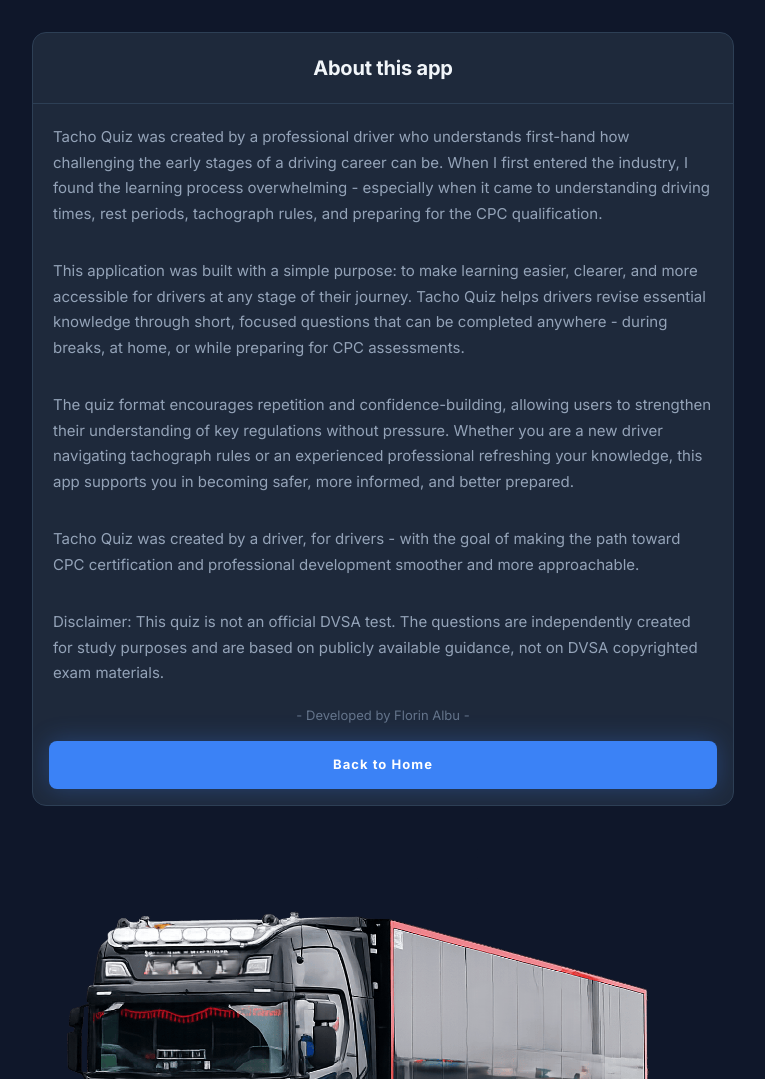
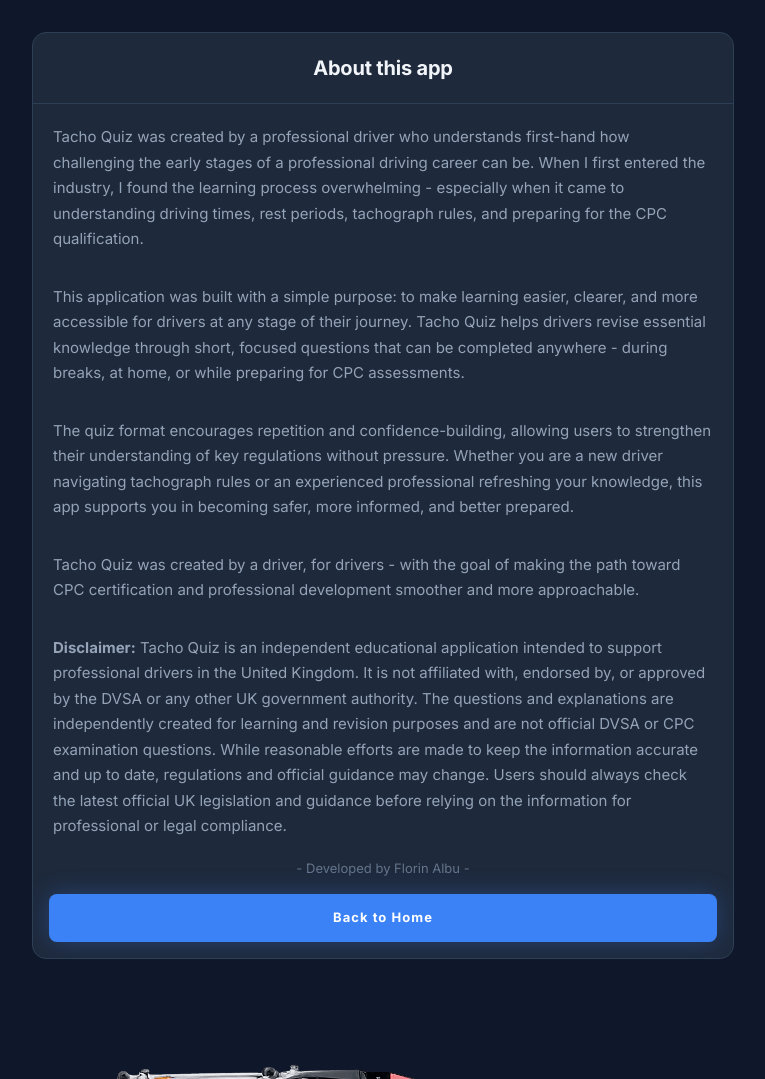
Before and after one commit to 11florin/tachoquiz-backend-django, a Django app: page /about/ in a window 1280 px wide. Shown: the part 62-1141 px from the top of the page, without its empty margins (257-1022 px from the left). Run offline with Django 5.2, Linux system fonts and the light colour scheme; some libraries are stand-ins or nearby versions.

Commit message:
Add about page translations

```diff
--- a/quiz/templates/quiz/about.html
+++ b/quiz/templates/quiz/about.html
@@ -1,60 +1,79 @@
 {% extends "tachoquiz/base.html" %}
-{% load static %}
+{% load static i18n %}
 
 {% block title %}
-About | Tacho Quiz
+{% translate "About" %} | Tacho Quiz
 {% endblock %}
 
 {% block content %}
 <section class="about-section">
   <div class="screen-header">
-    <h1>About this app</h1>
+    <h1>{% translate "About this app" %}</h1>
   </div>
 
   <div class="about-body">
     <div class="about-item">
       <p>
+        {% blocktranslate trimmed %}
         Tacho Quiz was created by a professional driver who understands
-        first-hand how challenging the early stages of a driving career can be.
-        When I first entered the industry, I found the learning process
-        overwhelming - especially when it came to understanding driving times,
-        rest periods, tachograph rules, and preparing for the CPC qualification.
+first-hand how challenging the early stages of a professional driving career can be.
+When I first entered the industry, I found the learning process
+overwhelming - especially when it came to understanding driving times,
+rest periods, tachograph rules, and preparing for the CPC qualification.
+        {% endblocktranslate %}
       </p>
     </div>
     <div class="divider"></div>
     <div class="about-item">
       <p>
+        {% blocktranslate trimmed %}
         This application was built with a simple purpose: to make learning
         easier, clearer, and more accessible for drivers at any stage of their
         journey. Tacho Quiz helps drivers revise essential knowledge through
         short, focused questions that can be completed anywhere - during breaks,
         at home, or while preparing for CPC assessments.
+        {% endblocktranslate %}
       </p>
     </div>
     <div class="divider"></div>
     <div class="about-item">
       <p>
+        {% blocktranslate trimmed %}
         The quiz format encourages repetition and confidence-building, allowing
         users to strengthen their understanding of key regulations without
         pressure. Whether you are a new driver navigating tachograph rules or an
         experienced professional refreshing your knowledge, this app supports
         you in becoming safer, more informed, and better prepared.
+        {% endblocktranslate %}
       </p>
     </div>
     <div class="divider"></div>
     <div class="about-item">
       <p>
+        {% blocktranslate trimmed %}
         Tacho Quiz was created by a driver, for drivers - with the goal of
         making the path toward CPC certification and professional development
         smoother and more approachable.
+        {% endblocktranslate %}
       </p>
     </div>
     <div class="divider"></div>
     <div class="about-item">
       <p>
-        Disclaimer: This quiz is not an official DVSA test. The questions are
-        independently created for study purposes and are based on publicly
-        available guidance, not on DVSA copyrighted exam materials.
+        {% blocktranslate trimmed %}
+        <strong>Disclaimer:</strong> Tacho Quiz is an independent educational application intended
+to support professional drivers in the United Kingdom. It is not affiliated
+with, endorsed by, or approved by the DVSA or any other UK government
+authority.
+
+The questions and explanations are independently created for learning and
+revision purposes and are not official DVSA or CPC examination questions.
+
+While reasonable efforts are made to keep the information accurate and up
+to date, regulations and official guidance may change. Users should always
+check the latest official UK legislation and guidance before relying on the
+information for professional or legal compliance.
+        {% endblocktranslate %}
       </p>
     </div>
   </div>
@@ -65,7 +84,7 @@ About | Tacho Quiz
       - Developed by Florin Albu -
     </p>
     <a href="{% url 'home' %}" class="action-btn action-btn--full">
-    Back to Home
+    {% translate "Back to Home" %}
     </a>
   </div>
 </section>
```
Also changed, not shown: locale/ro/LC_MESSAGES/django.po.
